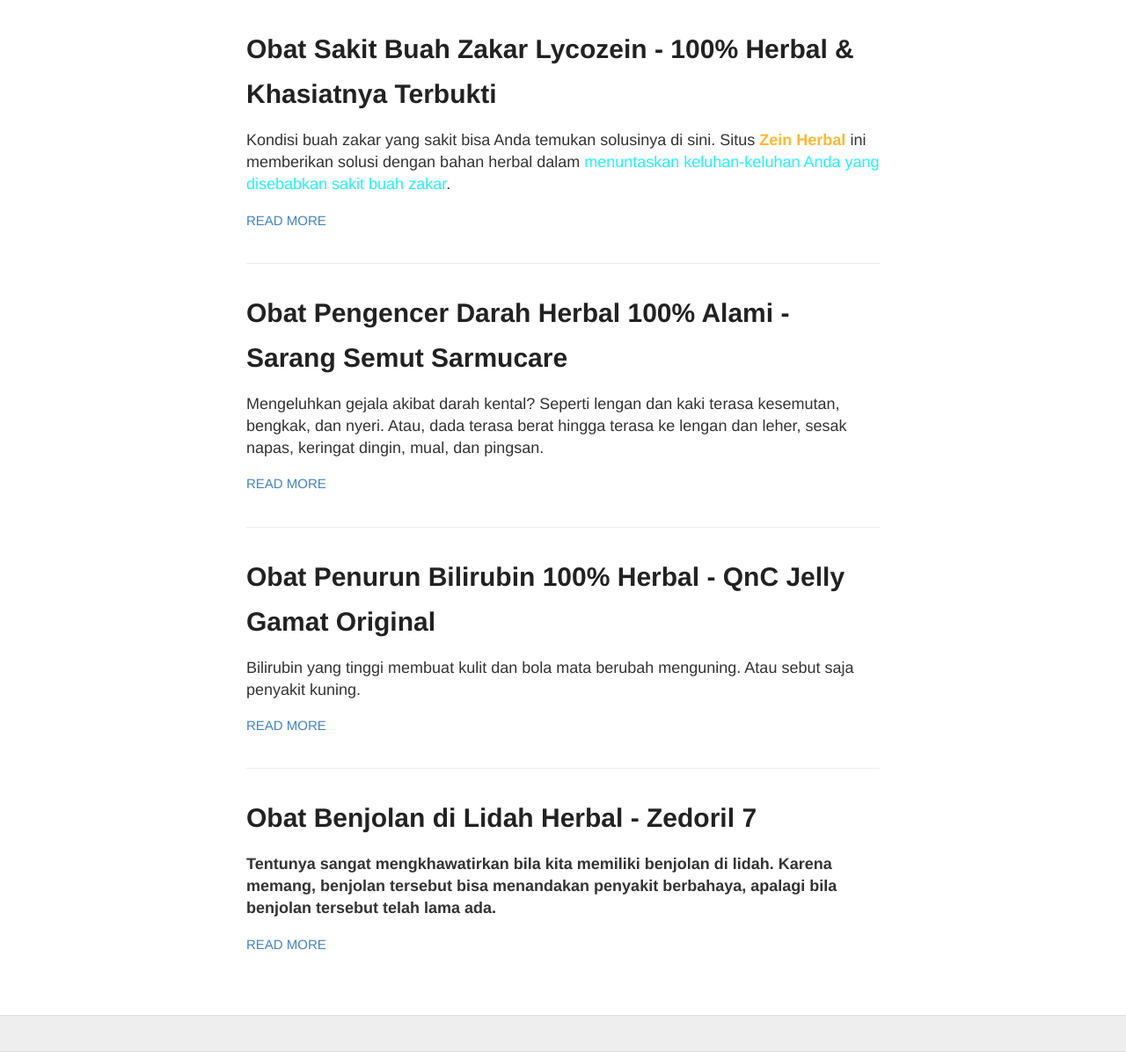
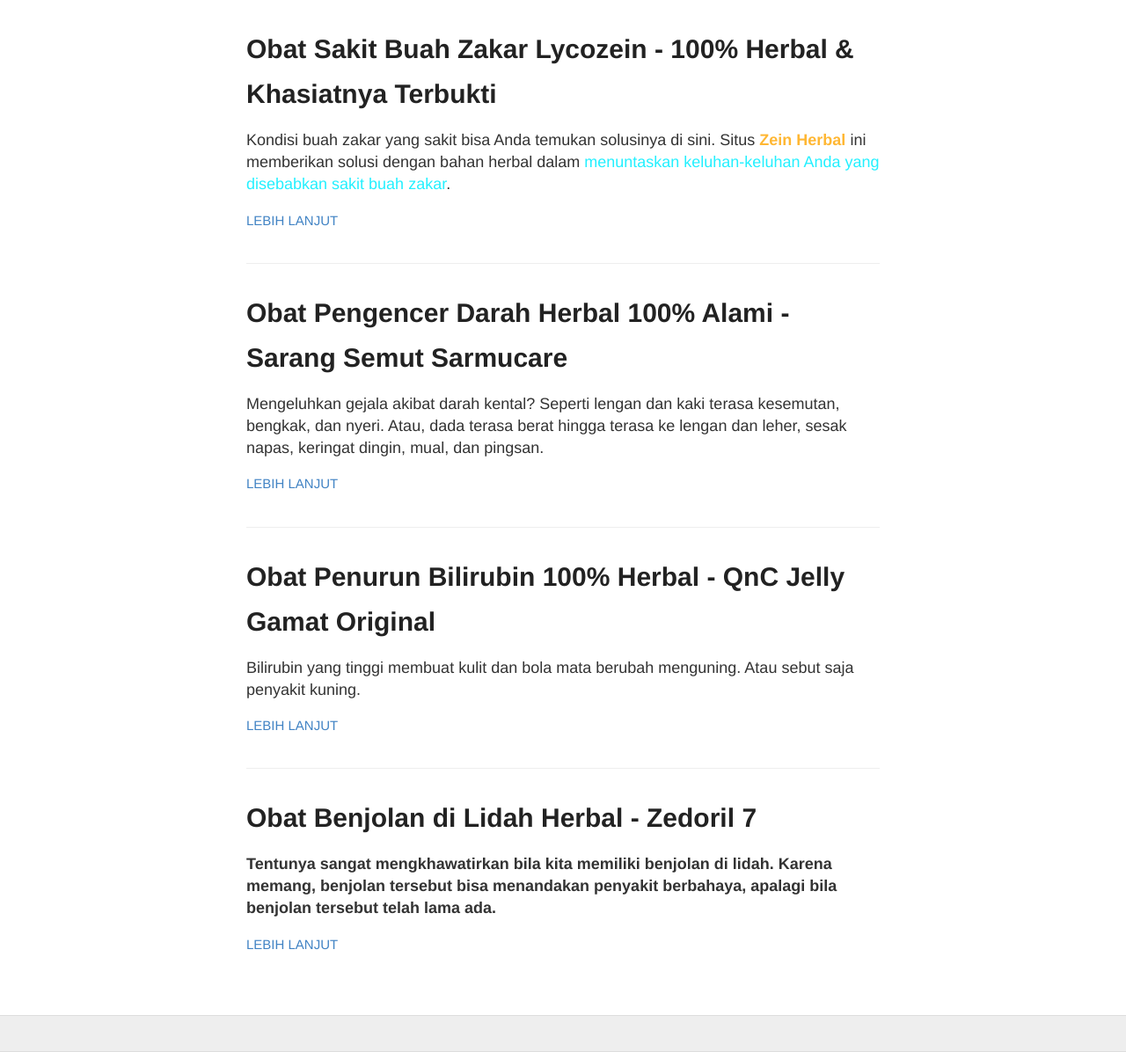
Before and after one commit to zeinherbal/zeinherbal.github.io, a Jekyll site: the page built from index.html, in a window 1280 px wide. Shown: the whole page at 88% size. Built offline with Jekyll 4.4.1, drawn with Linux system fonts in a browser that asks for light colours; a script that is not in the unit is left out.

Commit message:
Update index.html

```diff
--- a/index.html
+++ b/index.html
@@ -12,7 +12,7 @@
         {{ post.excerpt }}
       </div>
 
-      <a href="{{ site.baseurl }}{{ post.url }}" class="read-more">Read More</a>
+      <a href="{{ site.baseurl }}{{ post.url }}" class="read-more">Lebih lanjut</a>
     </article>
   {% endfor %}
 </div>
```
